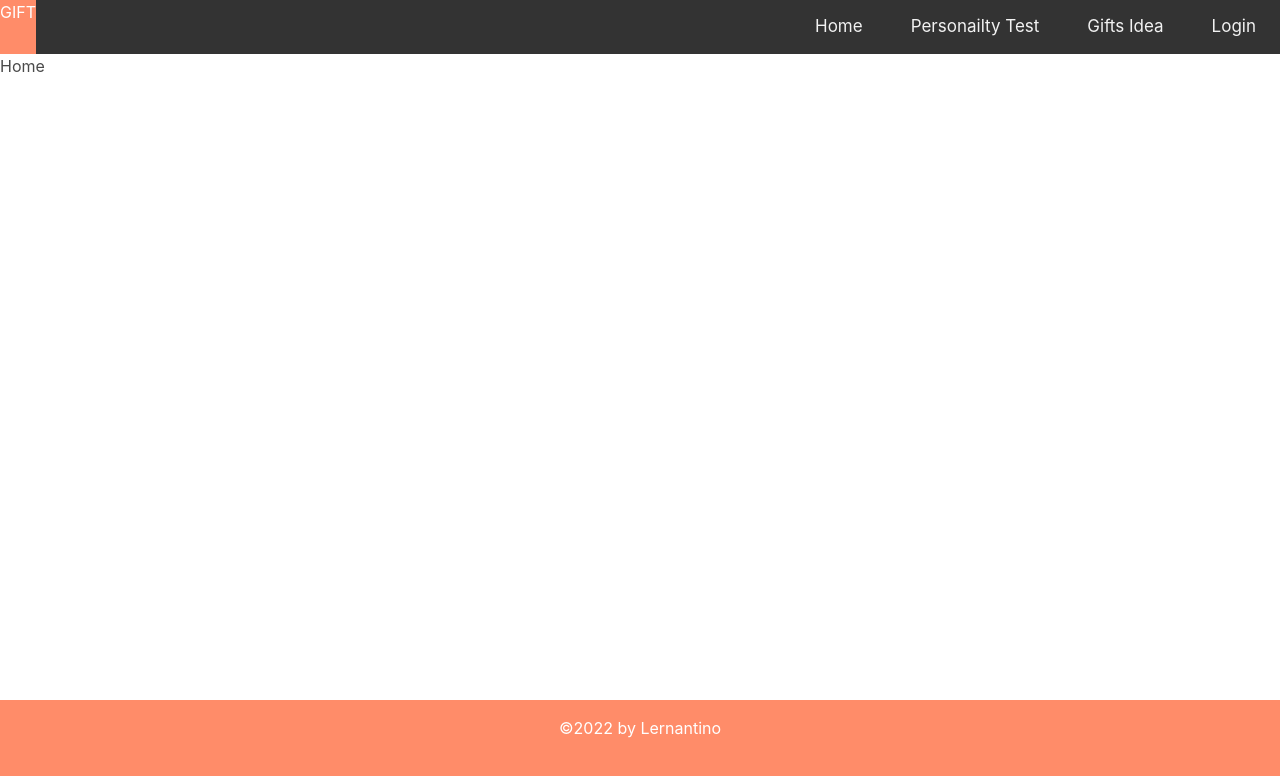
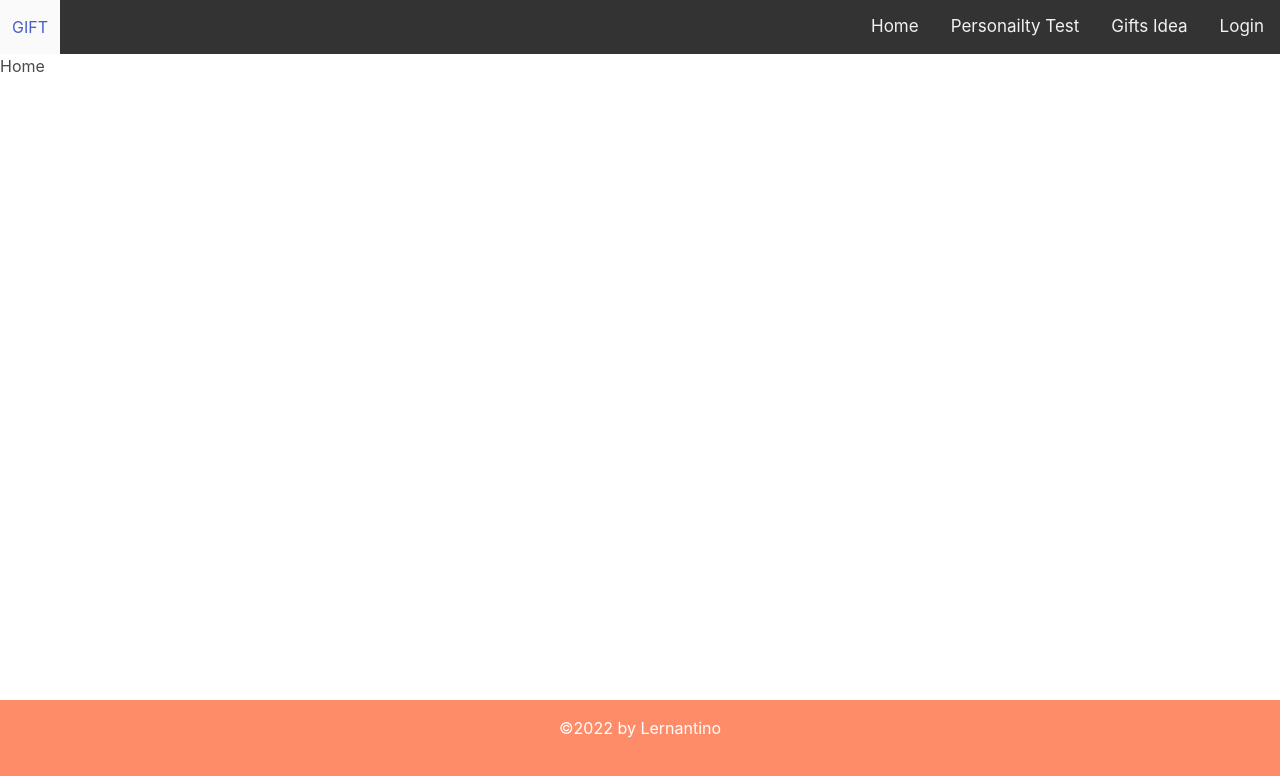
Before and after one commit to jrera1796/GIFT, a React (Create React App) app in the folder client/: page / in a window 1280 px wide. Shown: the top 776 px of the page. Built offline with nearby package versions, Linux system fonts and the light colour scheme.

Commit message:
updated css

```diff
--- a/client/src/components/Header/index.js
+++ b/client/src/components/Header/index.js
@@ -1,5 +1,4 @@
 import React, { useEffect } from 'react';
-
 function Header(props) {
 	const { categories = [], setCurrentCategory, currentCategory } = props;
 
@@ -10,11 +9,11 @@ function Header(props) {
 	return (
 		<header>
 			<nav className="topnav">
-        <a className="active" href="#gift">GIFT</a>
+        <a className="active navbar-item" href="#gift">GIFT</a>
 				<ul>
 					{categories.map(category => (
 						<li
-							className={`mx-2 ${
+							className={`navbar-item ${
 								currentCategory.name === category.name && 'navActive'
 							}`}
 							key={category.name}
--- a/client/src/index.css
+++ b/client/src/index.css
@@ -16,7 +16,9 @@ body {
   list-style-type: none;
 
 }
-
+html, body, #app, #app>div {
+  height: 100%
+}
 .topnav li {
   float: left;
   color: #f2f2f2;
```
